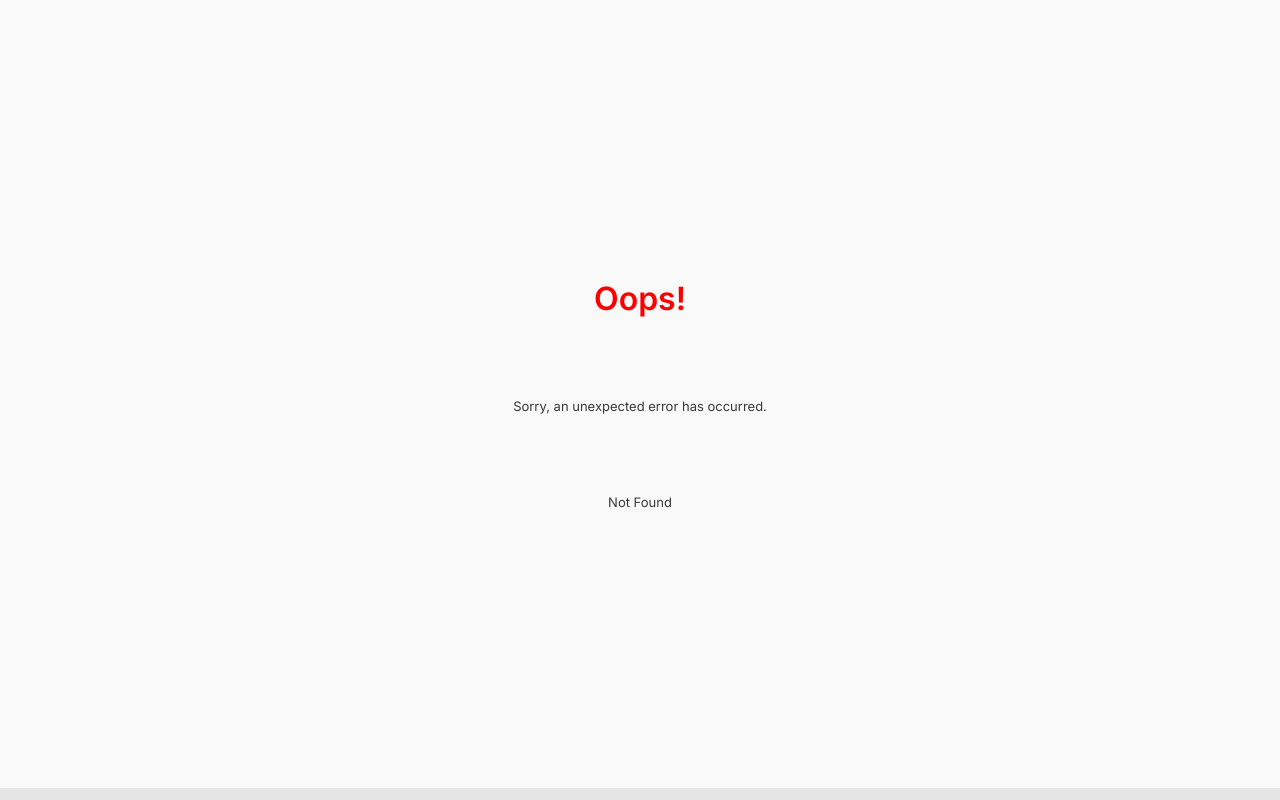
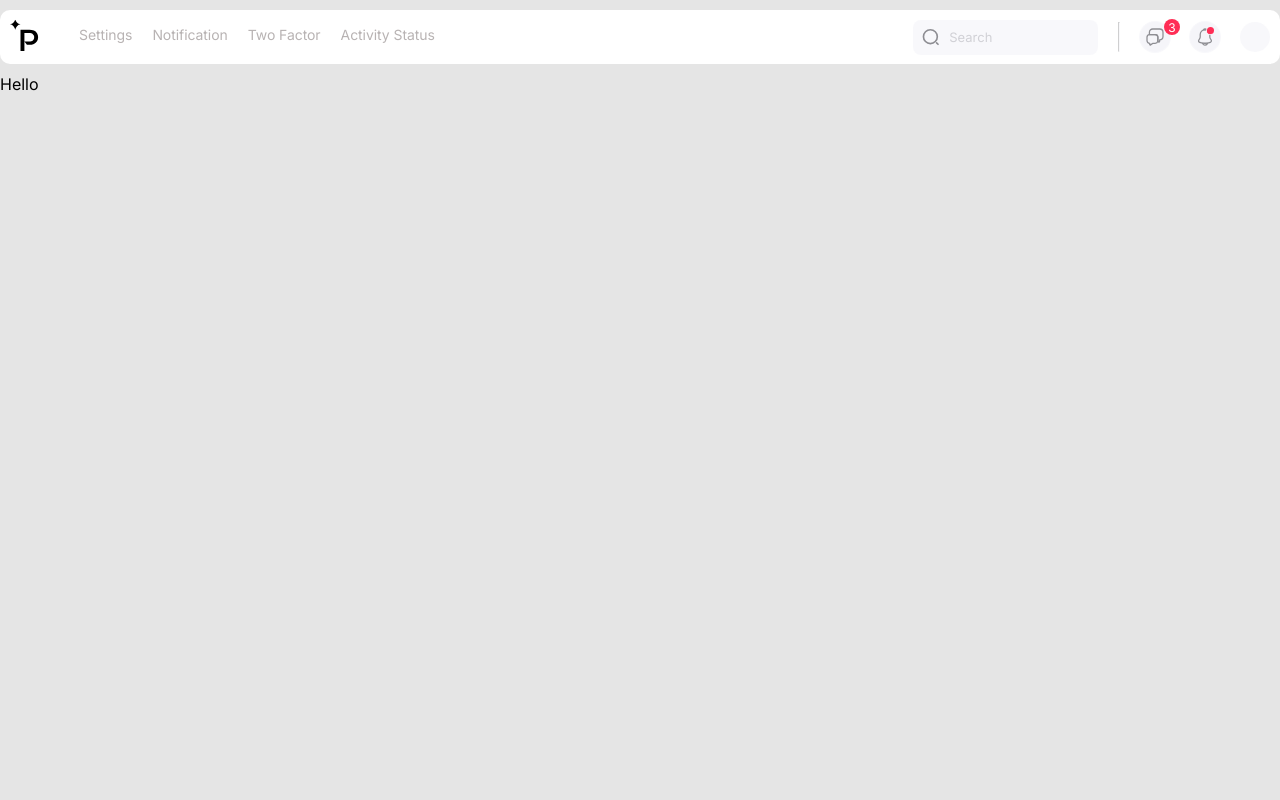
Before and after one commit to appwex/react-ui-components, a React (Create React App) app: page /stories/codewriter in a window 1280 px wide. Before the commit this address had no page. Built offline with nearby package versions, Linux system fonts and the light colour scheme.

Commit message:
Add a dir for Mock Code Dir and created its jsx files

```diff
--- a/src/index.js
+++ b/src/index.js
@@ -17,6 +17,7 @@ import Payment from './routes/payment/payment'
 import Cookie from './routes/cookie/cookie'
 import SidebarMenuComponent from './routes/sidebarmenu-component/sidebarmenu'
 import CardPayment from './routes/card-payment/CardPayment'
+import CodeWriter from './routes/mock-code-writer/code-writer'
 
 const router = createBrowserRouter([
   {
@@ -68,6 +69,10 @@ const router = createBrowserRouter([
         path: 'stories/cardpayment',
         element: <CardPayment />,
       },
+      {
+        path: 'stories/codewriter',
+        element: <CodeWriter />,
+      },
     ],
   },
 ])
--- /dev/null
+++ b/src/routes/mock-code-writer/code-writer.jsx
@@ -0,0 +1,5 @@
+const CodeWriter = () => {
+  return <div>Hello</div>
+}
+
+export default CodeWriter
```
Also changed, not shown: src/routes/mock-code-writer/code-writer.css (added).
